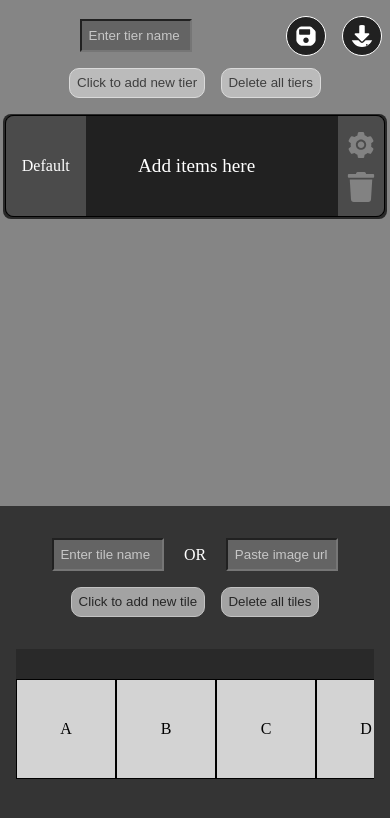
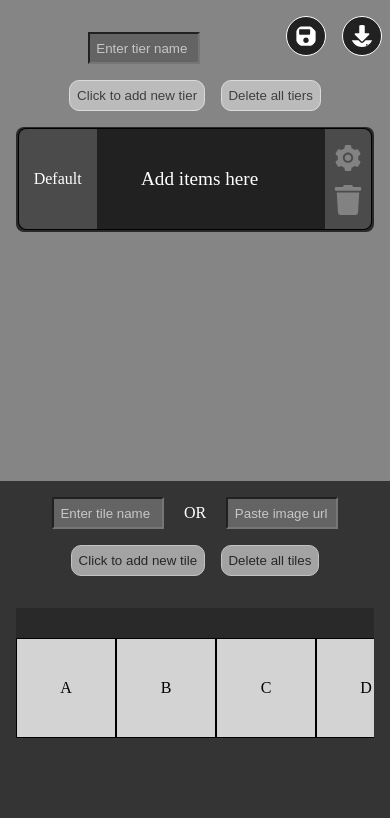
Before and after one commit to Ace1012/drag-n-drop-react, a React (Vite) app: page / in a window 390 px wide. Shown: the top 818 px of the page. Built offline with nearby package versions, Linux system fonts and the light colour scheme.

Commit message:
- Added a boxShadow arround the menu overlay

```diff
--- a/src/components/customizationMenu.tsx
+++ b/src/components/customizationMenu.tsx
@@ -59,8 +59,10 @@ const CustomizationMenu = forwardRef<
       <div
         className="customization-menu-overlay"
         style={{
-          zIndex: isOpen ? "100" : "-1",
+          zIndex: isOpen ? "1000" : "-1",
+          boxShadow: `inset 0 0 1rem 0.5rem ${tierBackgroundColor}`,
         }}
+        onClick={closeMenu}
       >
         <form
           className="customization-menu"
@@ -71,6 +73,7 @@ const CustomizationMenu = forwardRef<
             top: parentTierTop,
             border: `1px solid ${calculateTextColor(tierBackgroundColor)}`,
           }}
+          onClick={(e) => e.stopPropagation()}
           onSubmit={handleSubmit}
         >
           <button
--- a/styles.css
+++ b/styles.css
@@ -25,6 +25,10 @@
   border-radius: 8px;
 }
 
+body{
+  min-height: 100lvh;
+  min-width: 100lvw;
+}
 body:has([data-open="true"]) .tiers{
   overflow: hidden;
 }
@@ -597,12 +601,11 @@ option {
     width: 100%;
   }
   .tier-section {
-    height: 60%;
-    padding: 0.2rem;
+    height: 57%;
   }
   .tile-section {
-    height: 40%;
-    padding-bottom: 1rem;
+    height: 43%;
+    padding: 0 1rem;
   }
 
   .tier-section > header,
```
